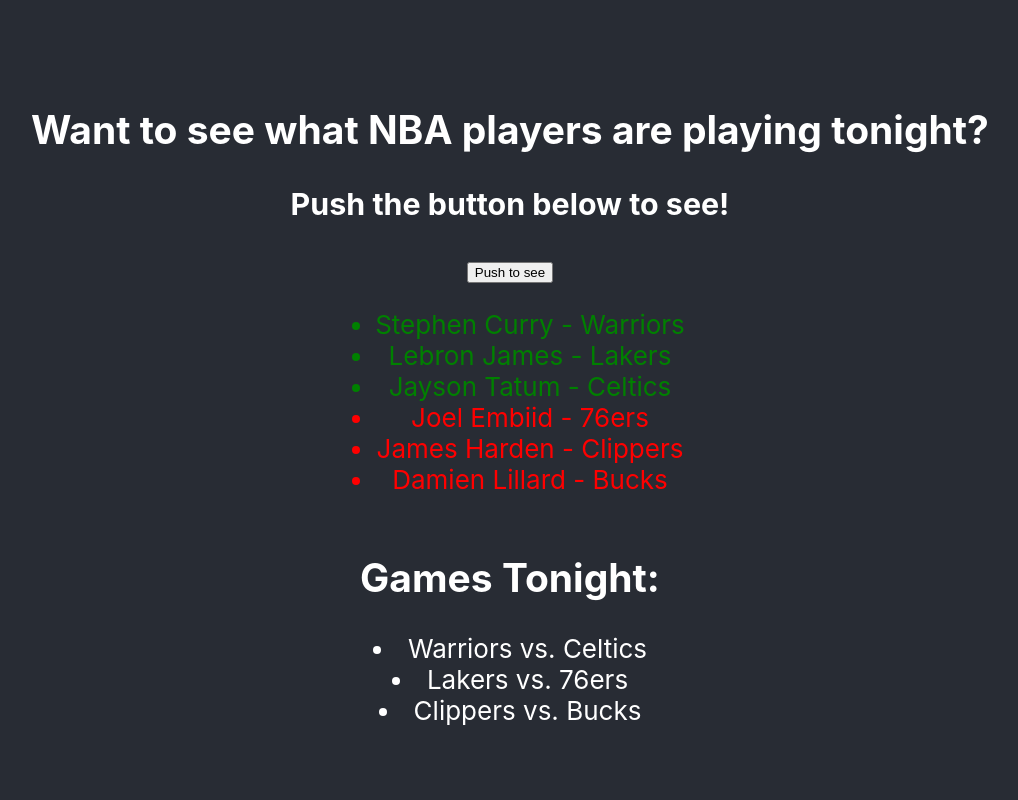
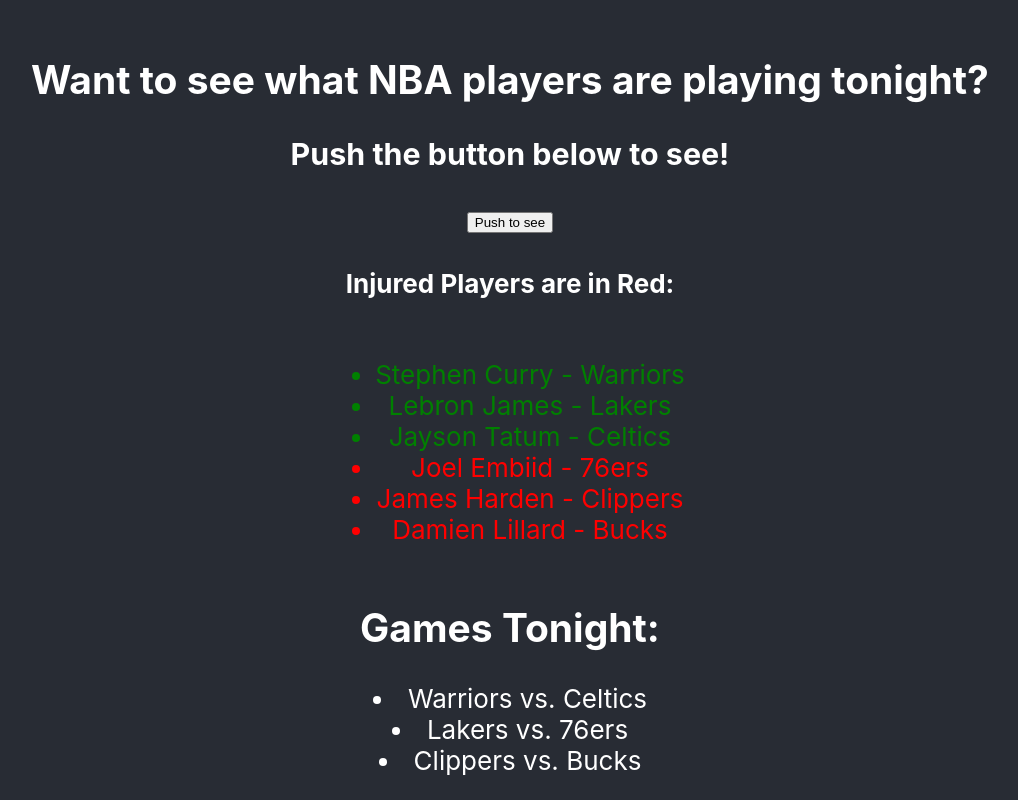
Before and after one commit to edlesk21/hello-react, a React (Create React App) app: page / in a window 1280 px wide. Shown: the whole page, without its empty margins (130-1148 px from the left). Built offline with nearby package versions, Linux system fonts and the light colour scheme.

Commit message:
Final changes made

```diff
--- a/src/App.js
+++ b/src/App.js
@@ -48,9 +48,9 @@
 };
 
 function Injury(){
-  <div>
-    <h3> Injured Players </h3>
-  </div>
+  return(
+    <h4> Injured Players are in Red:  </h4>
+  )
 };
 
 function App() {
```
